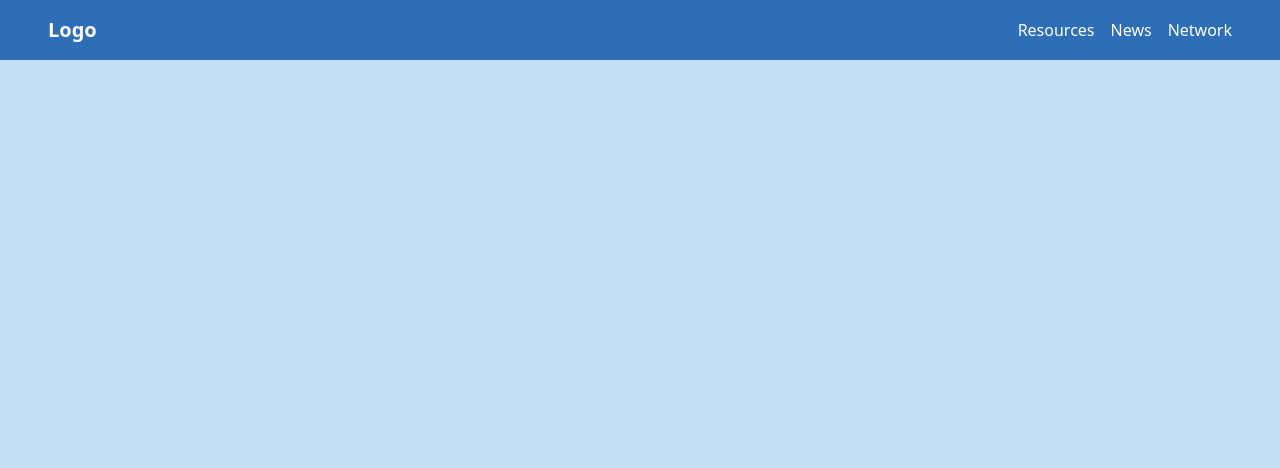
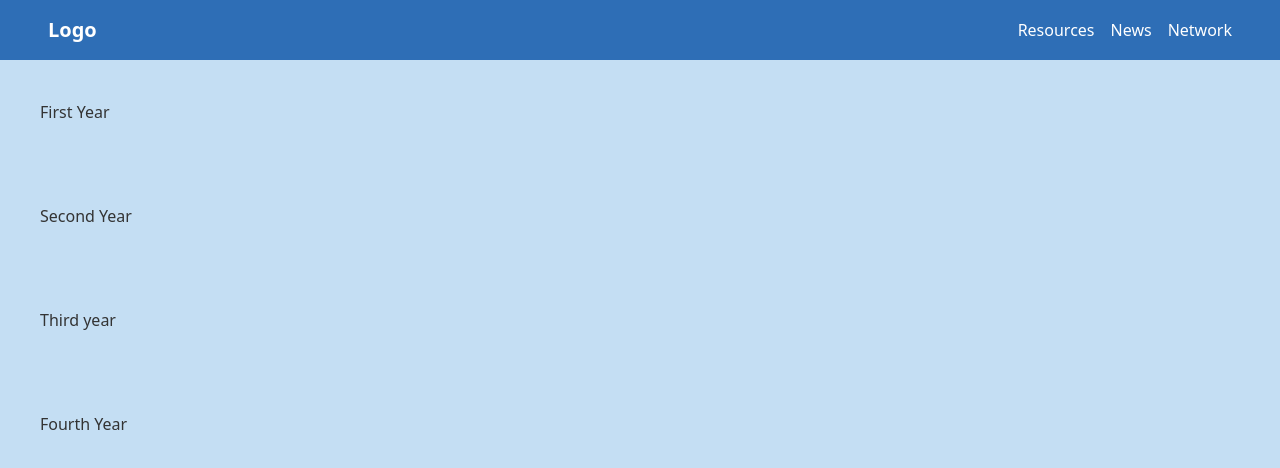
Before and after one commit to himanshuraimau/college-nexus, a Next.js app: page / in a window 1280 px wide. Shown: the top 468 px of the page. Built offline with nearby package versions, Linux system fonts and the light colour scheme; a web font is replaced by a local one.

Commit message:
add buttons

```diff
--- a/src/app/page.tsx
+++ b/src/app/page.tsx
@@ -1,3 +1,4 @@
+import Hero from "@/components/Hero";
 import Navbar from "@/components/navBar";
 import Link from "next/link";
 
@@ -5,7 +6,7 @@
   return (
     <div className="h-screen w-full bg-background text-text font-sans">
       <Navbar  />
-
+      <Hero/>
     </div>
   );
 }
--- /dev/null
+++ b/src/components/Hero.tsx
@@ -0,0 +1,30 @@
+import React from 'react'
+
+const Hero = () => {
+  return (
+    <div >
+        <div>
+            <button className=''style={{margin:40}}>
+            First Year
+            </button>
+        </div>
+        <div>
+            <button className=''style={{margin:40}}>
+            Second Year
+            </button>
+        </div>
+        <div>
+            <button className=''style={{margin:40}}>
+            Third year
+            </button>
+        </div>
+        <div>
+            <button className=''style={{margin:40}}>
+            Fourth Year
+            </button>
+        </div>
+    </div>
+  )
+}
+
+export default Hero
--- a/src/components/ui/button.tsx
+++ /dev/null
@@ -1,57 +0,0 @@
-import * as React from "react"
-import { Slot } from "@radix-ui/react-slot"
-import { cva, type VariantProps } from "class-variance-authority"
-
-import { cn } from "@/lib/utils"
-
-const buttonVariants = cva(
-  "inline-flex items-center justify-center whitespace-nowrap rounded-md text-sm font-medium transition-colors focus-visible:outline-none focus-visible:ring-1 focus-visible:ring-ring disabled:pointer-events-none disabled:opacity-50",
-  {
-    variants: {
-      variant: {
-        default:
-          "bg-primary text-primary-foreground shadow hover:bg-primary/90",
-        destructive:
-          "bg-destructive text-destructive-foreground shadow-sm hover:bg-destructive/90",
-        outline:
-          "border border-input bg-background shadow-sm hover:bg-accent hover:text-accent-foreground",
-        secondary:
-          "bg-secondary text-secondary-foreground shadow-sm hover:bg-secondary/80",
-        ghost: "hover:bg-accent hover:text-accent-foreground",
-        link: "text-primary underline-offset-4 hover:underline",
-      },
-      size: {
-        default: "h-9 px-4 py-2",
-        sm: "h-8 rounded-md px-3 text-xs",
-        lg: "h-10 rounded-md px-8",
-        icon: "h-9 w-9",
-      },
-    },
-    defaultVariants: {
-      variant: "default",
-      size: "default",
-    },
-  }
-)
-
-export interface ButtonProps
-  extends React.ButtonHTMLAttributes<HTMLButtonElement>,
-    VariantProps<typeof buttonVariants> {
-  asChild?: boolean
-}
-
-const Button = React.forwardRef<HTMLButtonElement, ButtonProps>(
-  ({ className, variant, size, asChild = false, ...props }, ref) => {
-    const Comp = asChild ? Slot : "button"
-    return (
-      <Comp
-        className={cn(buttonVariants({ variant, size, className }))}
-        ref={ref}
-        {...props}
-      />
-    )
-  }
-)
-Button.displayName = "Button"
-
-export { Button, buttonVariants }
```
